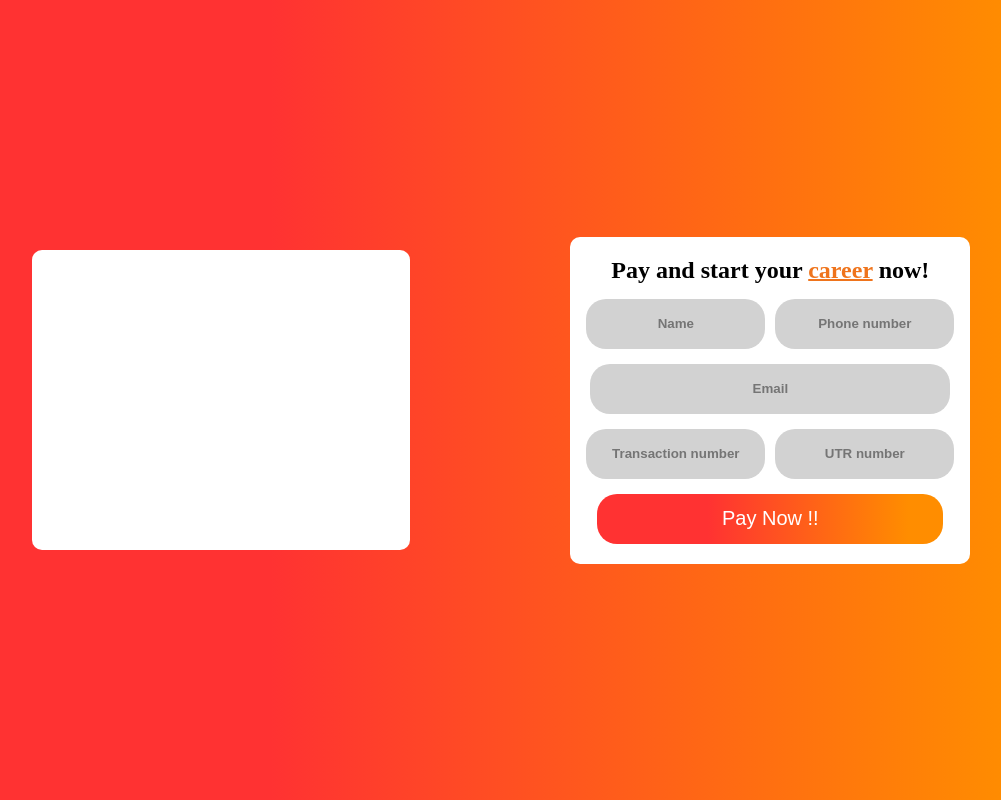
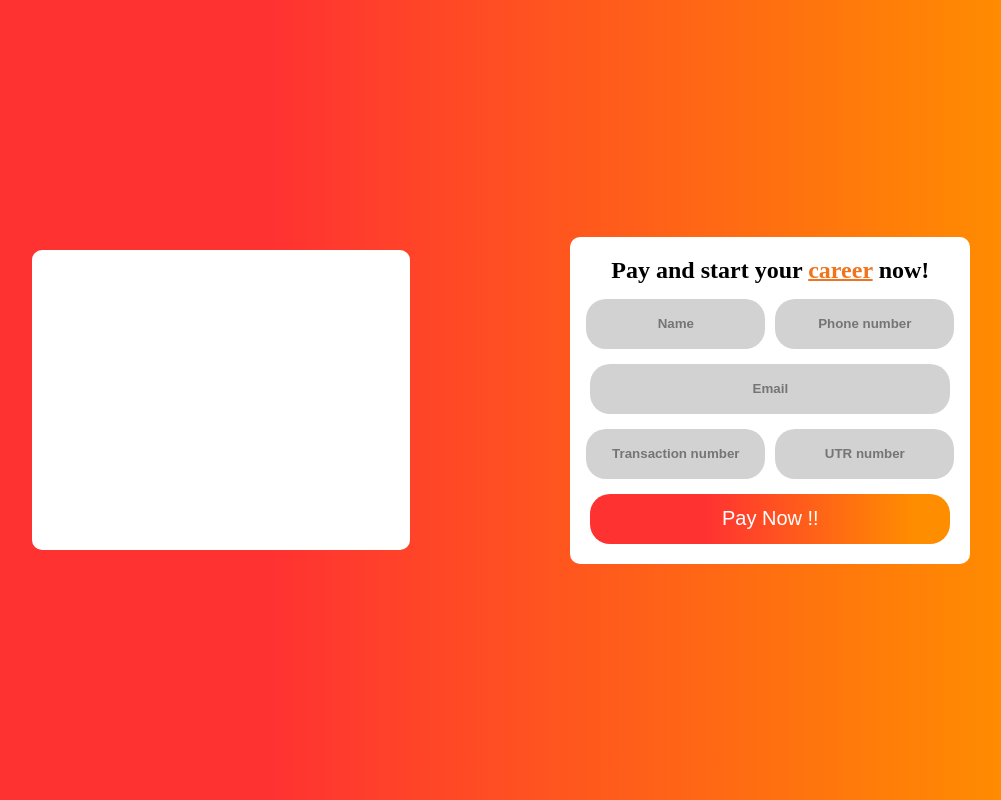
Before and after one commit to swapnil1303/pay_now_baoiam, a plain HTML site: page index.html in a window 1280 px wide. Shown: the whole page, without its empty margins (139-1140 px from the left). Drawn offline with Linux system fonts and the light colour scheme.

Commit message:
pay now size fixed

```diff
--- a/styles.css
+++ b/styles.css
@@ -129,7 +129,7 @@ body {
     justify-content: space-evenly;
   }
   .btn {
-    width: 91%;
+    width: 95%;
   }
   .left-container{
     width: 30%;
```
